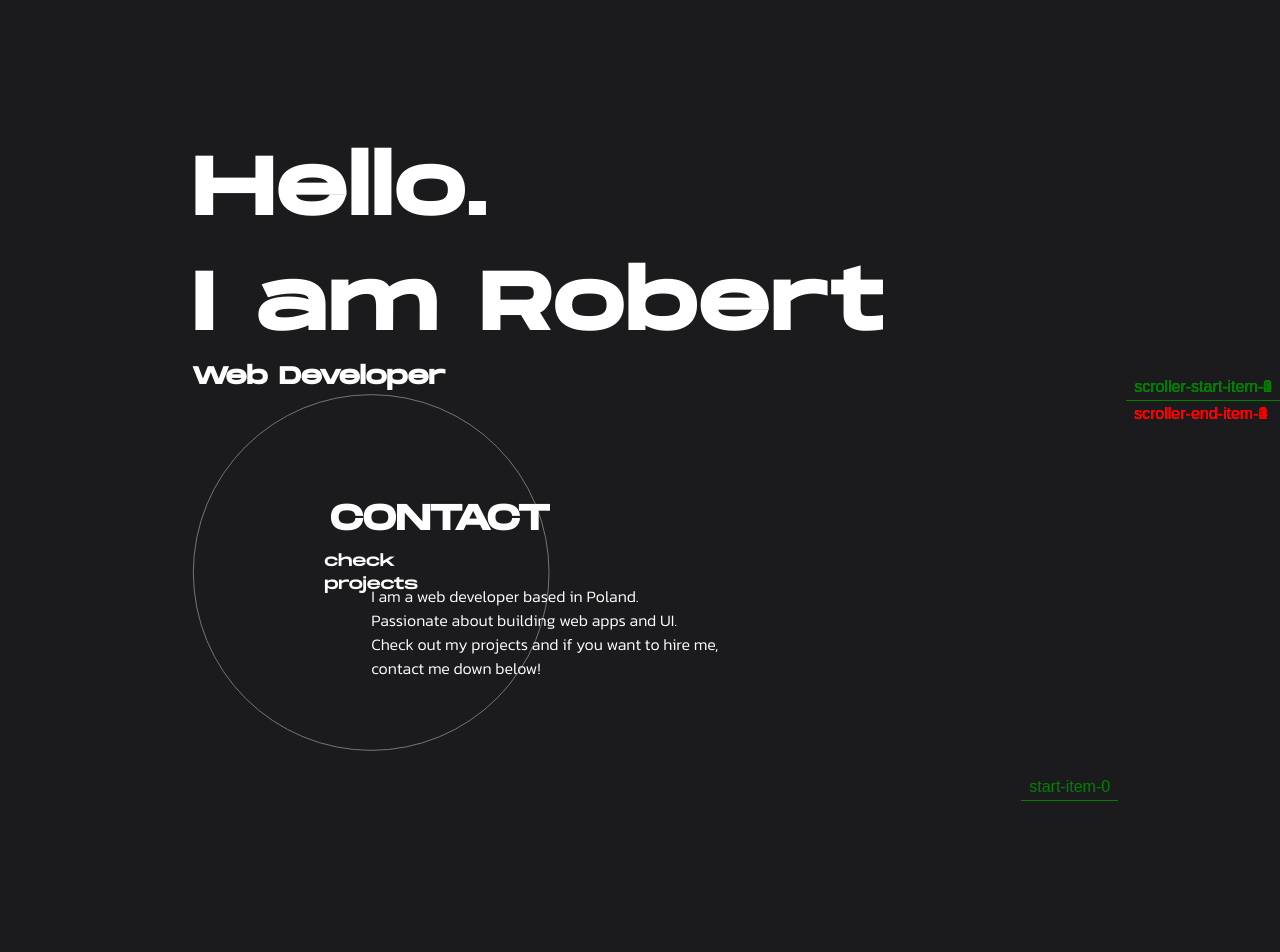
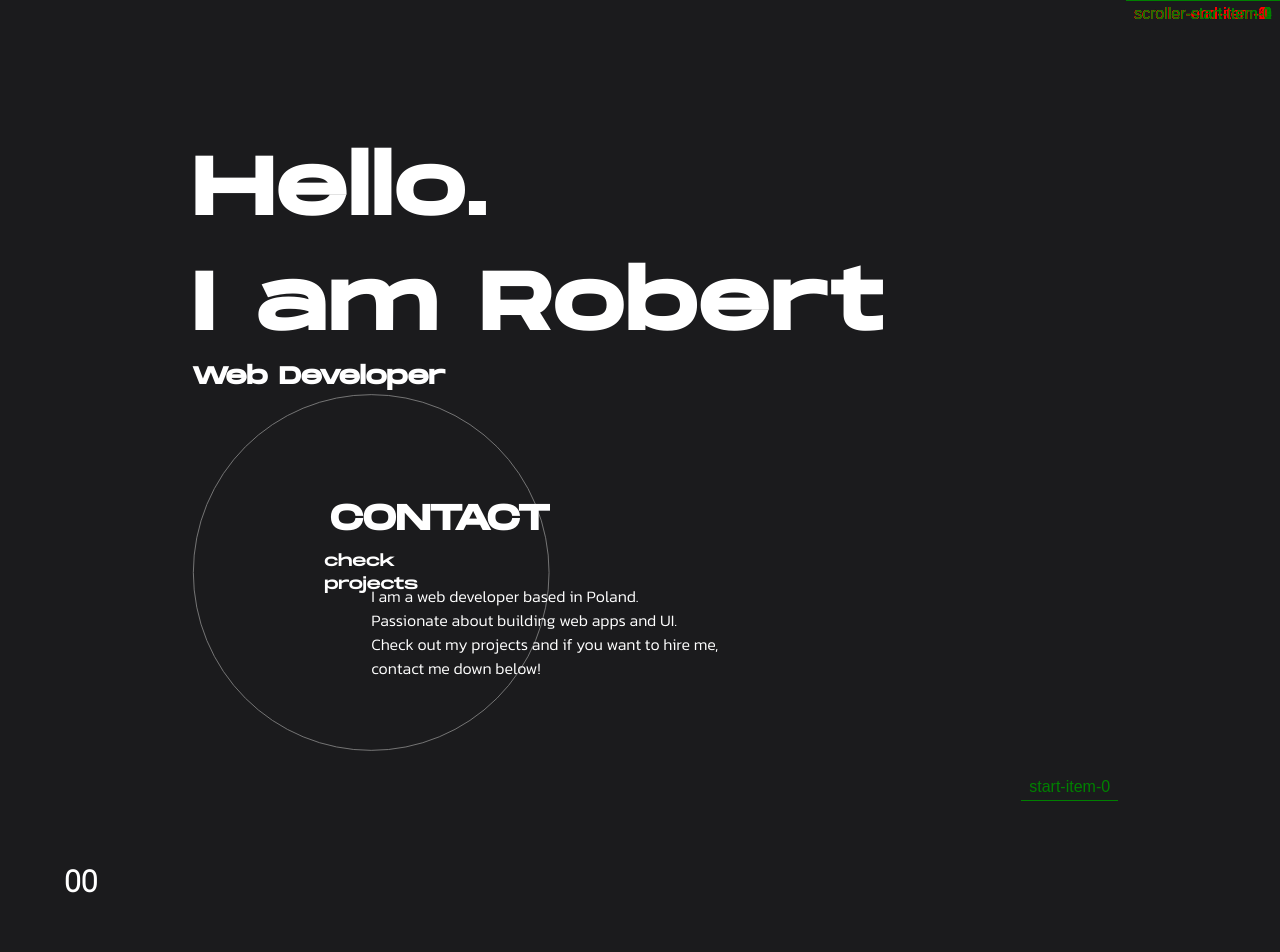
Before and after one commit to webdevrr/Portfolio-v3, a Next.js app: page / in a window 1280 px wide. Shown: the top 952 px of the page. Built offline with nearby package versions, Linux system fonts and the light colour scheme.

Commit message:
Removed isContentVisible

```diff
--- a/components/ProjectsSection/ParalaxItem.tsx
+++ b/components/ProjectsSection/ParalaxItem.tsx
@@ -23,8 +23,8 @@ const ParalaxItem = ({ changeProject, id }: Props) => {
       id: `item-${id}`,
       onEnter: () => changeProject(id),
       onEnterBack: () => changeProject(id),
-      start: "top center",
-      end: "bottom center",
+      start: "top top",
+      end: "bottom top",
     });
 
     return () => {
--- a/components/ProjectsSection/ProjectDescription.tsx
+++ b/components/ProjectsSection/ProjectDescription.tsx
@@ -1,10 +1,10 @@
+import { useEffect } from "react";
 import styled from "styled-components";
 import { forwardRef } from "react";
 import { Project } from "../../models/projects";
 
 interface Props {
   project: Project;
-  isContentVisible: boolean;
 }
 const Section = styled.div`
   padding: 5% 5% 5% 5%;
@@ -30,19 +30,16 @@ const Description = styled.p`
   line-height: 1.5em;
 `;
 const ProjectDescription = forwardRef<HTMLDivElement, Props>(
-  ({ project, isContentVisible }, ref) => {
+  ({ project }, ref) => {
     const { index, name, description } = project;
+
     return (
       <Section ref={ref}>
-        {isContentVisible ? (
-          <>
-            <Number>{`0${index}`}</Number>
-            <Flex>
-              <Name>{name}</Name>
-              <Description>{description}</Description>
-            </Flex>
-          </>
-        ) : null}
+        <Number>{`0${index}`}</Number>
+        <Flex>
+          <Name>{name}</Name>
+          <Description>{description}</Description>
+        </Flex>
       </Section>
     );
   }
--- a/components/ProjectsSection/ProjectsSection.tsx
+++ b/components/ProjectsSection/ProjectsSection.tsx
@@ -21,16 +21,11 @@ const ProjectsSection = () => {
   const paralaxSectionRef = useRef<HTMLDivElement>(null);
 
   const [project, setProject] = useState(projects[1]);
-  const [isContentVisible, setIsContentVisible] = useState(false);
 
   useEffect(() => {
     ScrollTrigger.create({
       trigger: paralaxSectionRef.current,
       start: "top",
-      onEnter: () => setIsContentVisible(true),
-      onLeaveBack: () => setIsContentVisible(false),
-      onLeave: () => setIsContentVisible(false),
-      onEnterBack: () => setIsContentVisible(true),
       end: "bottom",
       pin: projectDescRef.current,
     });
@@ -48,11 +43,7 @@ const ProjectsSection = () => {
 
   return (
     <Section>
-      <ProjectDescription
-        isContentVisible={isContentVisible}
-        project={project}
-        ref={projectDescRef}
-      />
+      <ProjectDescription project={project} ref={projectDescRef} />
       <ParalaxSection changeProject={changeProject} ref={paralaxSectionRef} />
     </Section>
   );
```
